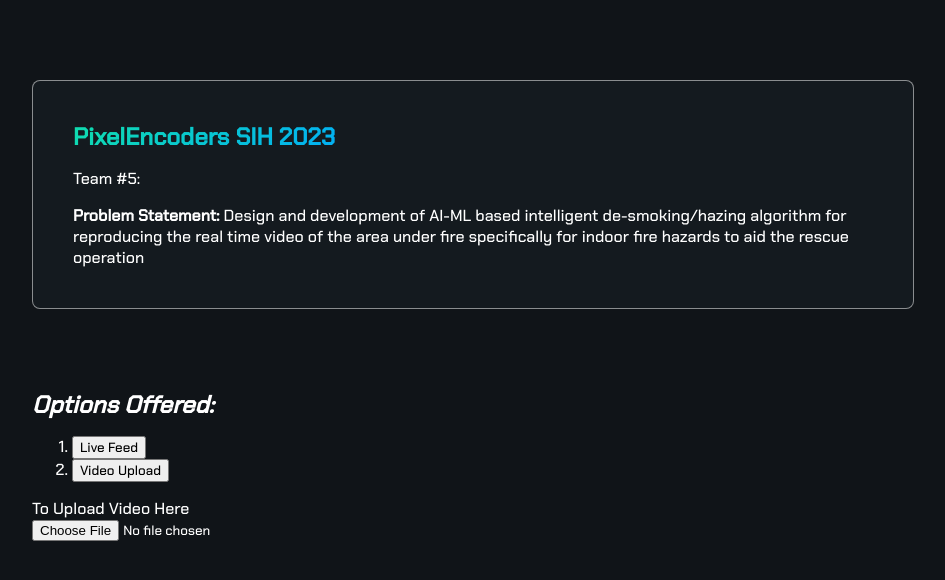
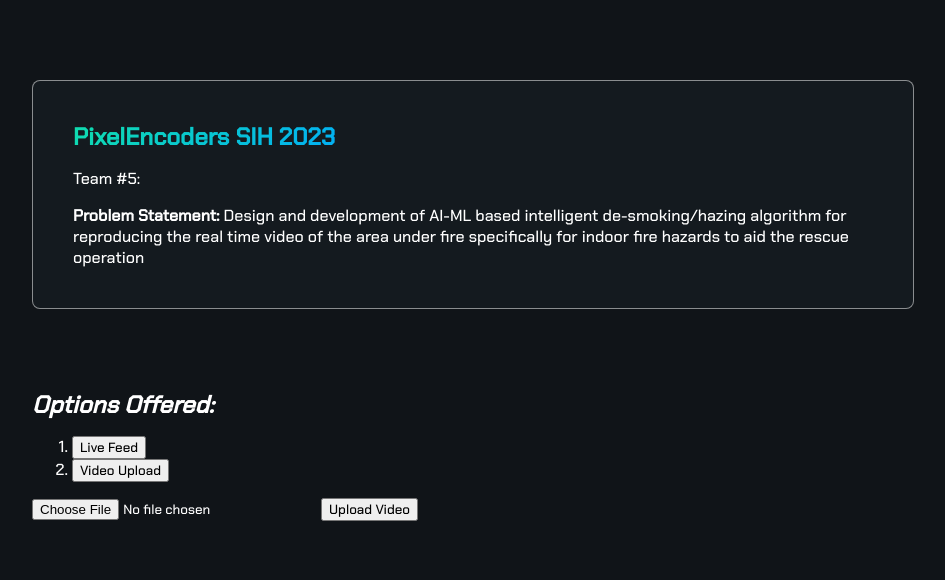
Before and after one commit to ag3ntmoriarty/Image-DeHaze, a React (Create React App) app in the folder frontend/sih/: page / in a window 1280 px wide. Both pictures are taken after a click on the button "Video Upload". Shown: the top 580 px of the page, without its empty margins (96-1041 px from the left). Built offline with nearby package versions, Linux system fonts and the light colour scheme.

Commit message:
Upload Done

```diff
--- a/frontend/sih/src/Components/Upload.jsx
+++ b/frontend/sih/src/Components/Upload.jsx
@@ -1,11 +1,8 @@
-import React, { useState, useRef } from 'react';
+import React, { useState } from 'react';
 import axios from 'axios';
-
-const API_URL = 'http://localhost:3001'; // Replace with your actual backend URL
 
 export default function VideoUpload() {
   const [selectedFile, setSelectedFile] = useState(null);
-  const videoRef = useRef(null);
 
   const handleFileChange = (e) => {
     const file = e.target.files[0];
@@ -15,35 +12,29 @@
   const handleUpload = async () => {
     if (!selectedFile) return;
 
+    console.log('Selected file:', selectedFile); // Log the selected file
+
     const formData = new FormData();
     formData.append('video', selectedFile);
 
     try {
-      const response = await axios.post(`${API_URL}/api/upload-video`, formData, {
+      const response = await axios.post('http://localhost:3001/api/upload-video', formData, {
         headers: {
           'Content-Type': 'multipart/form-data',
         },
       });
 
-      // Handle the response from the server (display the video URL)
       console.log('Upload success:', response.data);
-
-      // Set the video source and play it
-      if (videoRef.current && response.data.video_url) {
-        videoRef.current.src = `${API_URL}${response.data.video_url}`;
-        videoRef.current.play();
-      }
     } catch (error) {
-      // Handle errors (e.g., display an error message)
       console.error('Upload error:', error);
     }
   };
 
+
   return (
     <div>
       <input type="file" accept=".mp4" onChange={handleFileChange} />
-      <button onClick={handleUpload}>Upload Video</button>
-      <video ref={videoRef} controls autoPlay></video>
+      <button type="button" onClick={handleUpload}>Upload Video</button>
     </div>
   );
 }
--- a/frontend/sih/src/Pages/home.js
+++ b/frontend/sih/src/Pages/home.js
@@ -3,6 +3,7 @@
 import Content from "../Components/Content";
 import Video from "./video";
 import LiveVideoFeed from "../Components/Live";
+import VideoUpload from "../Components/Upload";
 export default function Home() {
 
   const [selectedOption, setSelectedOption] = useState(null);
@@ -12,7 +13,7 @@
       <Header />
       <Content setSelectedOption={setSelectedOption}/>
       {selectedOption === 'live' && <LiveVideoFeed />}
-      {selectedOption === 'video' && <Video />}
+      {selectedOption === 'video' && <VideoUpload />}
 
     </div>
   );
--- a/package.json
+++ b/package.json
@@ -2,7 +2,9 @@
   "dependencies": {
     "axios": "^1.5.0",
     "body-parser": "^1.20.2",
+    "cors": "^2.8.5",
     "express": "^4.18.2",
+    "express-fileupload": "^1.4.0",
     "multer": "^1.4.5-lts.1"
   }
 }
```
Also changed, not shown: 2 other files (tests, documents, lock files or other folders).
